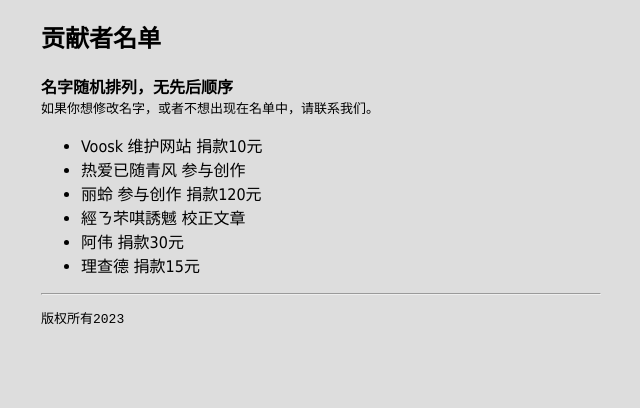
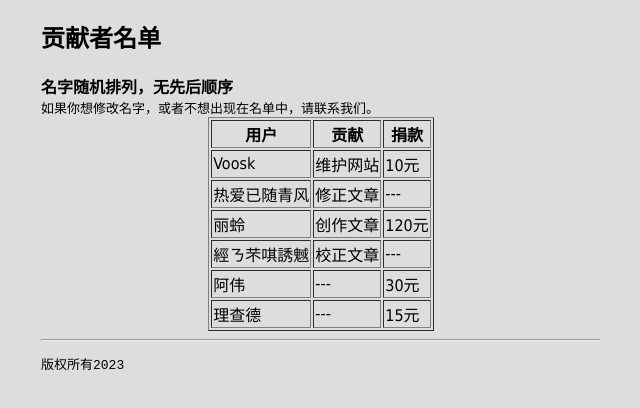
Before and after one commit to MilkGolium/EOP-web, a plain HTML site: page html/3.html in a window 1280 px wide. Shown: the part 70-478 px from the top of the page, without its empty margins (319-959 px from the left). Drawn offline with Linux system fonts and the light colour scheme.

Commit message:
a commit

```diff
--- a/html/3.html
+++ b/html/3.html
@@ -27,14 +27,51 @@
     <h2>贡献者名单</h2>
     <b>名字随机排列，无先后顺序</b><br>
     <font size="2">如果你想修改名字，或者不想出现在名单中，请联系我们。</font>
-    <ul>
-        <li>Voosk 维护网站 捐款10元</li>
-        <li>热爱已随青风 参与创作</li>
-        <li>丽蛉 参与创作 捐款120元</li>
-        <li>經ㄋ芣唭誘魊 校正文章</li>
-        <li>阿伟 捐款30元</li>
-        <li>理查德 捐款15元</li>
-    </ul>
+    <table border="1" align="center">
+        <tbody>
+            <tr>
+                <th>用户</th>
+                <th>贡献</th>
+                <th>捐款</th>
+            </tr>
+            <!--edit here-->
+            <tr>
+                <td>Voosk</td>
+                <td>维护网站</td>
+                <td>10元</td>
+            </tr>
+
+            <tr>
+                <td>热爱已随青风</td>
+                <td>修正文章</td>
+                <td>---</td>
+            </tr>
+
+            <tr>
+                <td>丽蛉</th>
+                <td>创作文章</td>
+                <td>120元</td>
+            </tr>
+
+            <tr>
+                <td>經ㄋ芣唭誘魊</td>
+                <td>校正文章</td>
+                <td>---</td>
+            </tr>
+
+            <tr>
+                <td>阿伟</td>
+                <td>---</td>
+                <td>30元</td>
+            </tr>
+
+            <tr>
+                <td>理查德</td>
+                <td>---</td>
+                <td>15元</td>
+            </tr>
+        </tbody>
+    </table>
     <hr>
 
     <pre>版权所有2023</pre>
```
